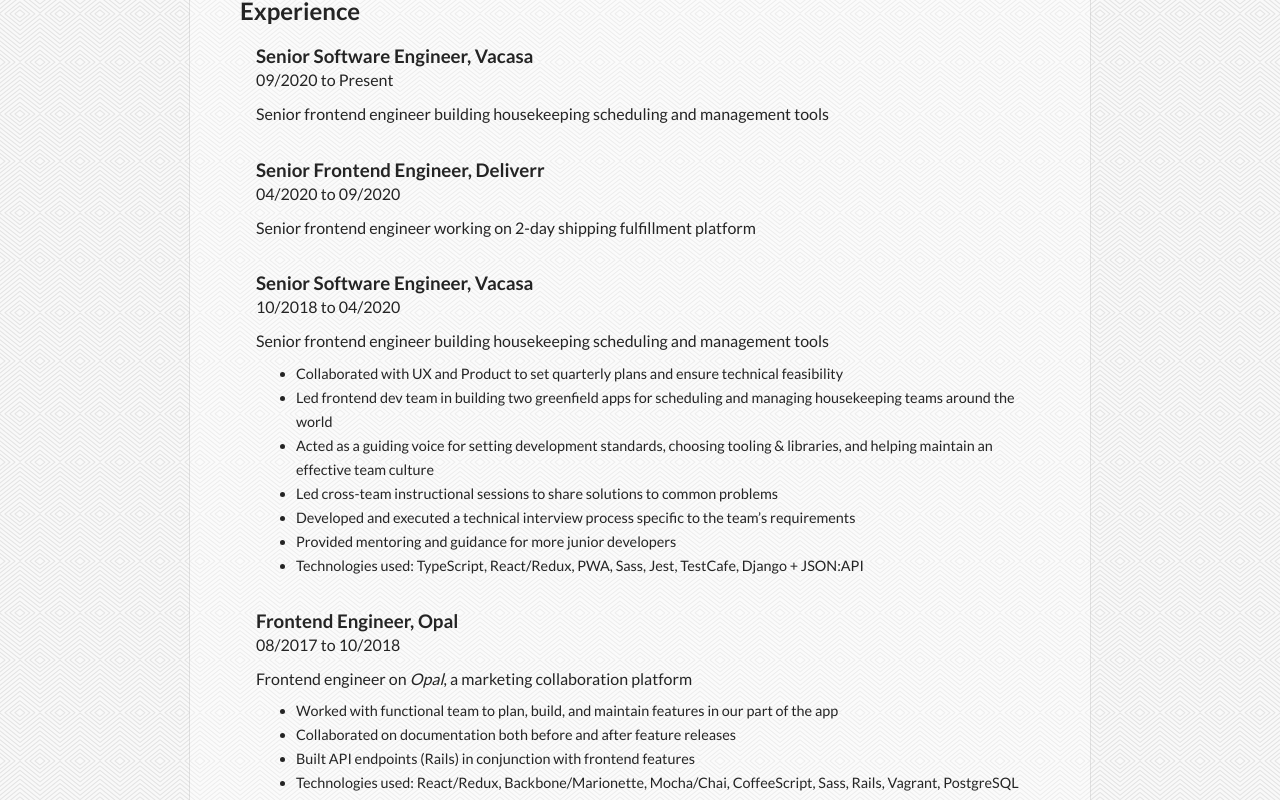
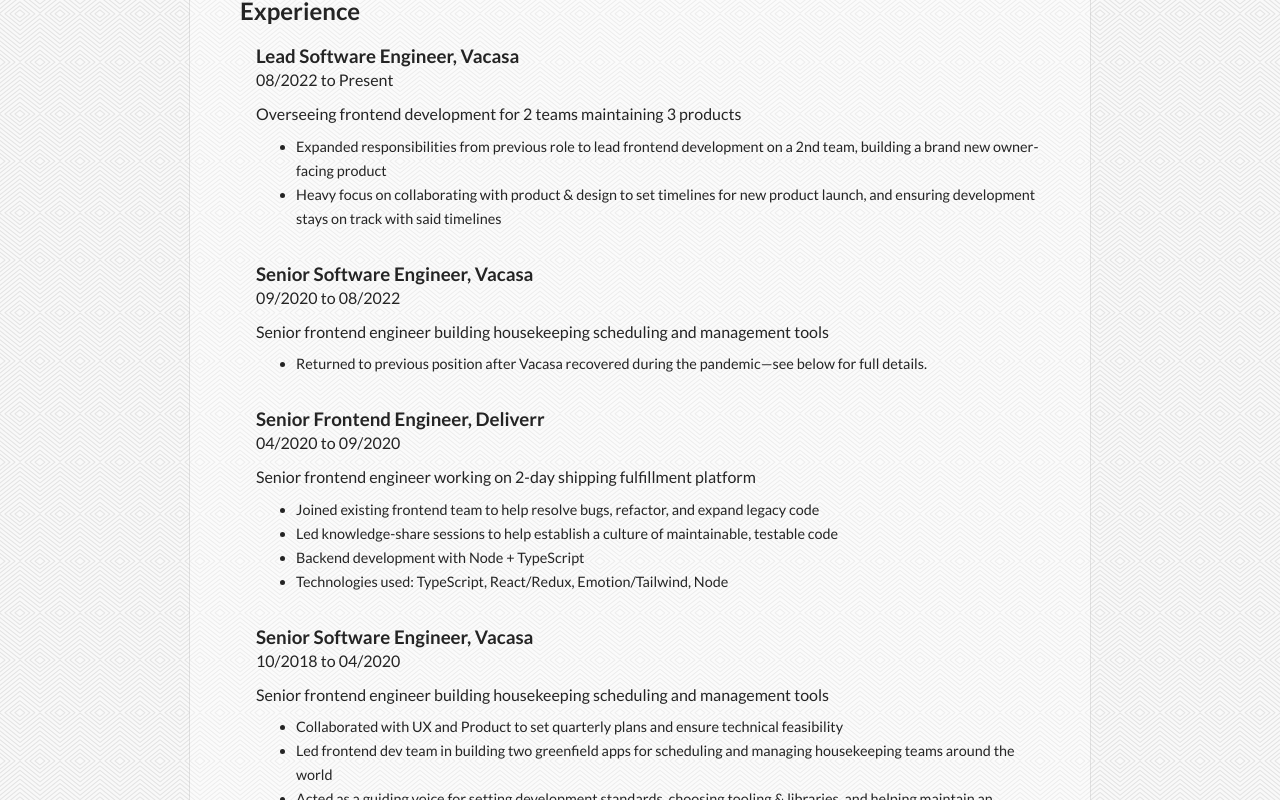
Before and after one commit to gargrave/gargrave-dev-website, a React (Create React App) app: page / in a window 1280 px wide. Shown: the part 940-1740 px from the top of the page. Built offline with nearby package versions, Linux system fonts and the light colour scheme.

Commit message:
2023 updates

```diff
--- a/src/data/experience.ts
+++ b/src/data/experience.ts
@@ -2,12 +2,25 @@
 
 export const experienceData: ExperienceDetail[] = [
   {
+    jobTitle: 'Lead Software Engineer',
+    company: 'Vacasa',
+    dates: '08/2022 to Present',
+    summary:
+      'Overseeing frontend development for 2 teams maintaining 3 products',
+    bullets: [
+      'Expanded responsibilities from previous role to lead frontend development on a 2nd team, building a brand new owner-facing product',
+      'Heavy focus on collaborating with product & design to set timelines for new product launch, and ensuring development stays on track with said timelines',
+    ],
+  },
+  {
     jobTitle: 'Senior Software Engineer',
     company: 'Vacasa',
-    dates: '09/2020 to Present',
+    dates: '09/2020 to 08/2022',
     summary:
       'Senior frontend engineer building housekeeping scheduling and management tools',
-    bullets: [],
+    bullets: [
+      'Returned to previous position after Vacasa recovered during the pandemic—see below for full details.',
+    ],
   },
   {
     jobTitle: 'Senior Frontend Engineer',
@@ -15,7 +28,12 @@
     dates: '04/2020 to 09/2020',
     summary:
       'Senior frontend engineer working on 2-day shipping fulfillment platform',
-    bullets: [],
+    bullets: [
+      'Joined existing frontend team to help resolve bugs, refactor, and expand legacy code',
+      'Led knowledge-share sessions to help establish a culture of maintainable, testable code',
+      'Backend development with Node + TypeScript',
+      'Technologies used: TypeScript, React/Redux, Emotion/Tailwind, Node',
+    ],
   },
   {
     jobTitle: 'Senior Software Engineer',
@@ -42,7 +60,7 @@
       'Worked with functional team to plan, build, and maintain features in our part of the app',
       'Collaborated on documentation both before and after feature releases',
       'Built API endpoints (Rails) in conjunction with frontend features',
-      'Technologies used: React/Redux, Backbone/Marionette, Mocha/Chai, CoffeeScript, Sass, Rails, Vagrant, PostgreSQL',
+      'Technologies used: React/Redux, Mocha/Chai, CoffeeScript, Sass, Rails, Vagrant, PostgreSQL',
     ],
   },
   {
@@ -56,7 +74,7 @@
       'Provided support, bug-fixes, and custom builds for both internal and external clients',
       'Managed Git/BitBucket repositories to ensure compliance with code style guidelines and keep all custom builds in sync with fixes and new features',
       'Assisted backend team in mitigating bugs in C#/ASP.NET codebase',
-      'Technologies used: AngularJS 1.x, React/Redux, Sass, Bootstrap, Liquid templating engine, Grunt',
+      'Technologies used: AngularJS 1.x, Sass, Bootstrap, Liquid templating engine, Grunt',
     ],
   },
   {
```
